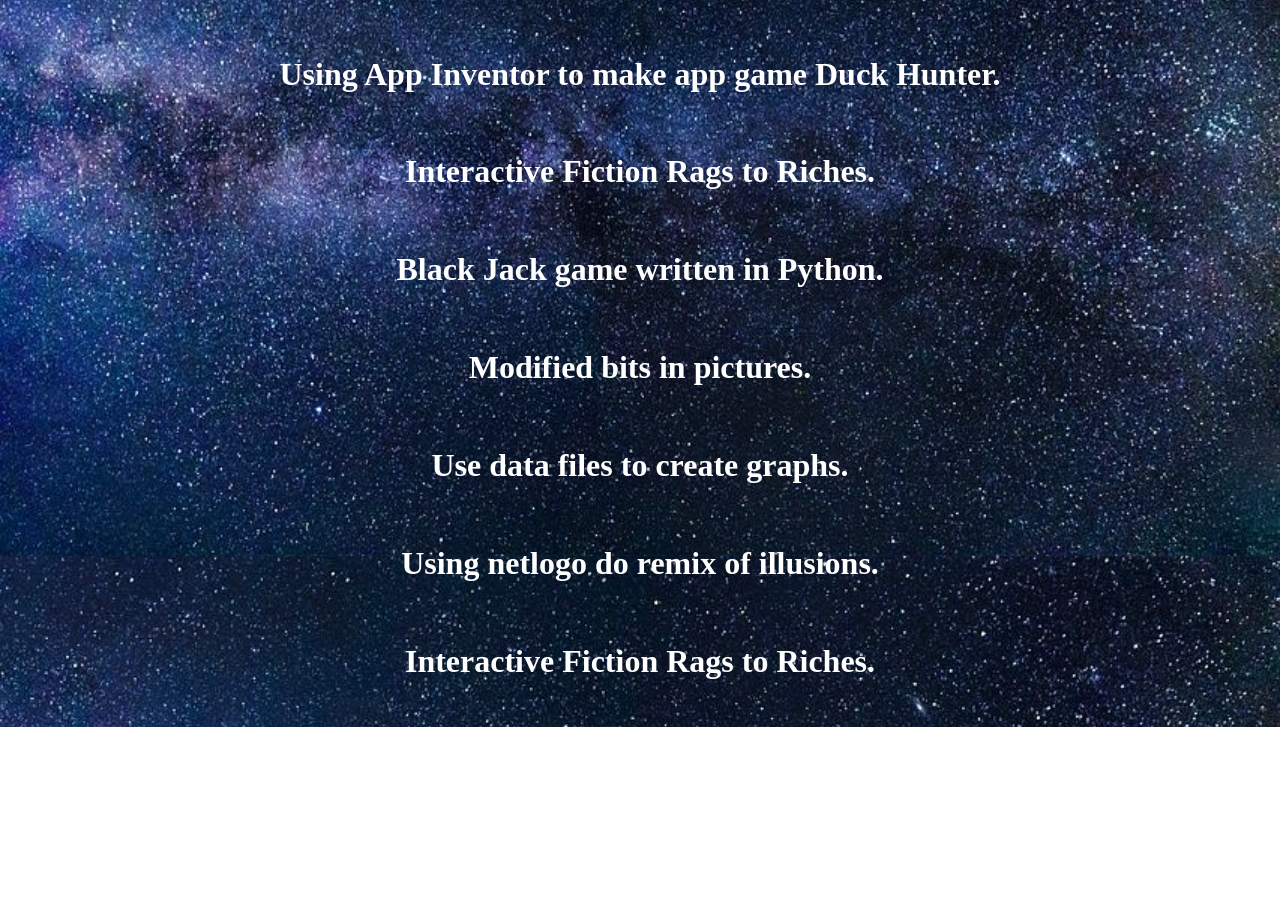
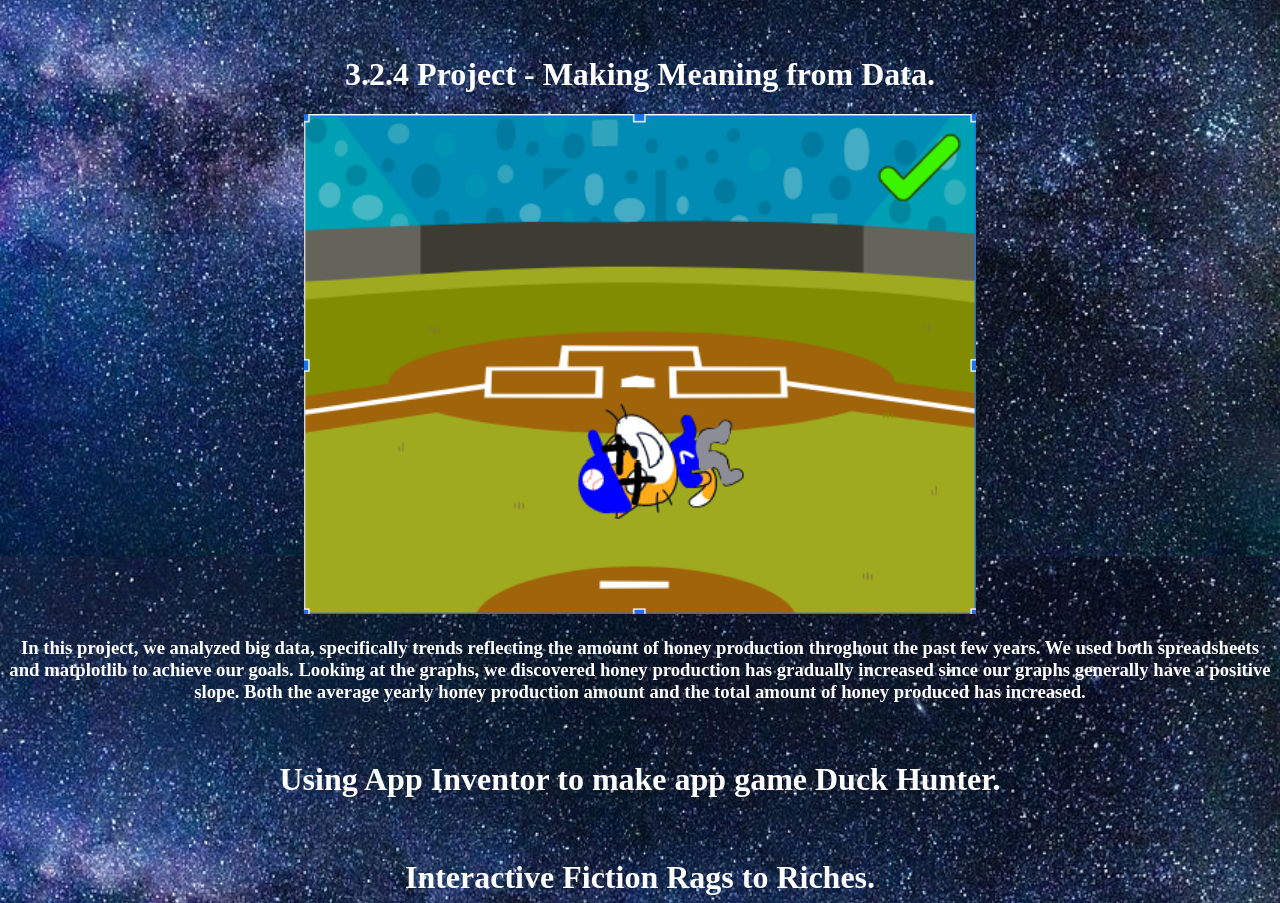
Before and after one commit to 1916378/csp2021-2022, a plain HTML site: page portfolio.html in a window 1280 px wide. Shown: the part 6644-7547 px from the top of the page. Before the commit the page ends 7371 px from the top, so only its background shows below. Drawn offline with Linux system fonts and the light colour scheme.

Commit message:
Update portfolio.html

```diff
--- a/portfolio.html
+++ b/portfolio.html
@@ -71,7 +71,11 @@
         <img src="images/The-Inland-Rainforest-Canada.jpg" height="500">
     <br />
     <h3 style="color:white;"> We were able to figure out which graph was which by basing our graphs on the identification of inland forest which perfectly matches. The first graph must be light. The light stays low during the daytime only and only increases at night. This is shown through the straight, flat line in the day and increase in light at night.The second graph must be sound. The sound stays fairly constant (alternating around 75 degrees) and varies slightly above and below that temperature during storms. The third graph represents movement. There is little movement of the wind since the observed changes in wind movement all alter around 0 which represents no movement. The last graph must be temperature. The temperature is relatively low and smooth and varies slightly as shown by the bumps in the graph.</h3>
-
+<br />
+    <h1 style="color:white;">3.2.4 Project - Making Meaning from Data.</h1>
+        <img src="images/Baseball.PNG" height="500">
+    <br />
+    <h3 style="color:white;">In this project, we analyzed big data, specifically trends reflecting the amount of honey production throghout the past few years. We used both spreadsheets and matplotlib to achieve our goals. Looking at the graphs, we discovered honey production has gradually increased since our graphs generally have a positive slope. Both the average yearly honey production amount and the total amount of honey produced has increased.</h3>
 <br />
     <h1 style="color:white;">Using App Inventor to make app game Duck Hunter.</h1>
 <br />
```
